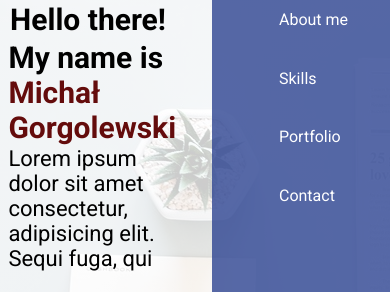
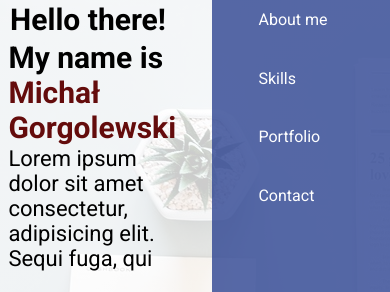
Before and after one commit to gorgol5/gorgol, a plain HTML site: page index.html in a window 390 px wide. Shown: the top 292 px of the page. Drawn offline with Linux system fonts and the light colour scheme; grey boxes are pictures that could not be loaded.

Commit message:
page1.03

```diff
--- a/style.css
+++ b/style.css
@@ -63,6 +63,7 @@ header .foto {
 
 /* third header section */
 header .right-header {
+
     grid-column: span 1;
     background-color: rgba(45, 68, 146, 0.8);
     justify-self: right;
@@ -84,6 +85,7 @@ header .right-header ul li a {
 }
 
 header .right-header p.rotate {
+    padding-top: 5vw;
     opacity: 0.4;
     font-size: 60px;
     letter-spacing: 10px;
@@ -318,7 +320,7 @@ header .right-header i {
     }
 
     header .right-header ul {
-        padding-left: 30%;
+        padding-left: 20%;
         padding-top: 5%;
         grid-template-columns: 1fr;
         grid-template-rows: repeat(4, 15vw);
```
